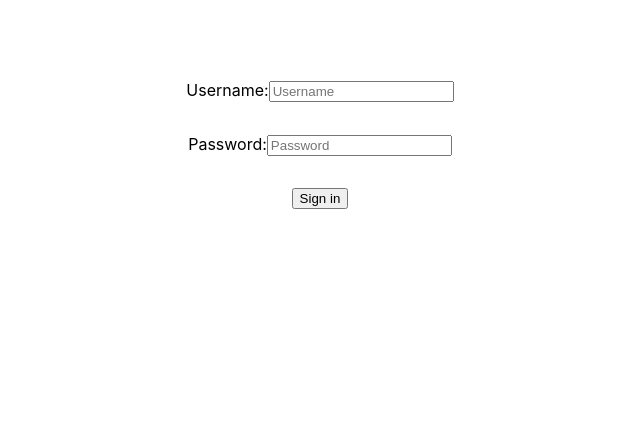
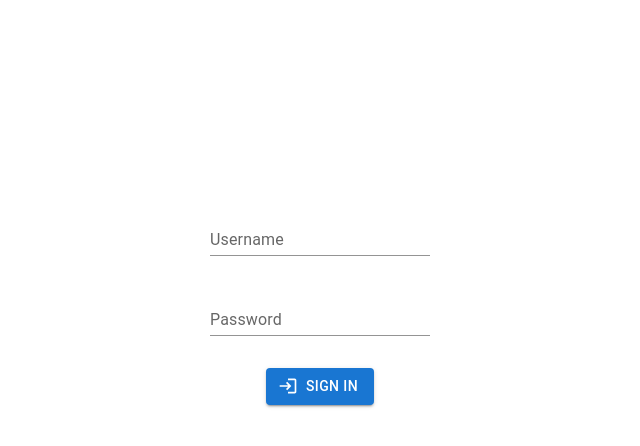
Before and after one commit to wujciak/library_front, a React (Create React App) app: page / in a window 1280 px wide. Shown: the top 446 px of the page, without its empty margins (320-960 px from the left). Built offline with nearby package versions, Linux system fonts and the light colour scheme.

Commit message:
Small improvements by mui material usage.

```diff
--- a/package.json
+++ b/package.json
@@ -5,6 +5,7 @@
   "dependencies": {
     "@emotion/react": "^11.11.4",
     "@emotion/styled": "^11.11.5",
+    "@mui/icons-material": "^5.15.15",
     "@mui/material": "^5.15.15",
     "@testing-library/jest-dom": "^5.17.0",
     "@testing-library/react": "^13.4.0",
--- a/src/App.tsx
+++ b/src/App.tsx
@@ -5,7 +5,7 @@ import LoginForm from "./components/login-form/LoginForm";
 function App() {
   return (
     <div className="App">
-      <LoginForm/>
+      <LoginForm />
     </div>
   );
 }
--- a/src/components/login-form/LoginForm.css
+++ b/src/components/login-form/LoginForm.css
@@ -1,4 +1,5 @@
 .login-form {
+    margin-top: 10%;
     padding: 5rem;
     display: flex;
     flex-direction: column;
--- a/src/components/login-form/LoginForm.tsx
+++ b/src/components/login-form/LoginForm.tsx
@@ -1,19 +1,17 @@
 import React from 'react';
-import './LoginForm.css'
+import { Button, TextField } from '@mui/material';
+import './LoginForm.css';
+import LoginIcon from '@mui/icons-material/Login';
 
 function LoginForm() {
     return (
         <div>
             <form className="login-form" >
-                <label>
-                    Username:
-                    <input type="text" name="username" placeholder="Username" />
-                </label>
-                <label>
-                    Password:
-                    <input type="text" name="password" placeholder="Password" />
-                </label>
-                <input type="submit" value="Sign in" />
+                <TextField id="username" label="Username" variant="standard"/>
+                <TextField id="password" label="Password" variant="standard" type="password"/>
+                <Button variant="contained" startIcon={<LoginIcon />} type="submit">
+                    Sign in
+                </Button>
             </form>
         </div>
     );
```
Also changed, not shown: 1 other file (tests, documents, lock files or other folders).
